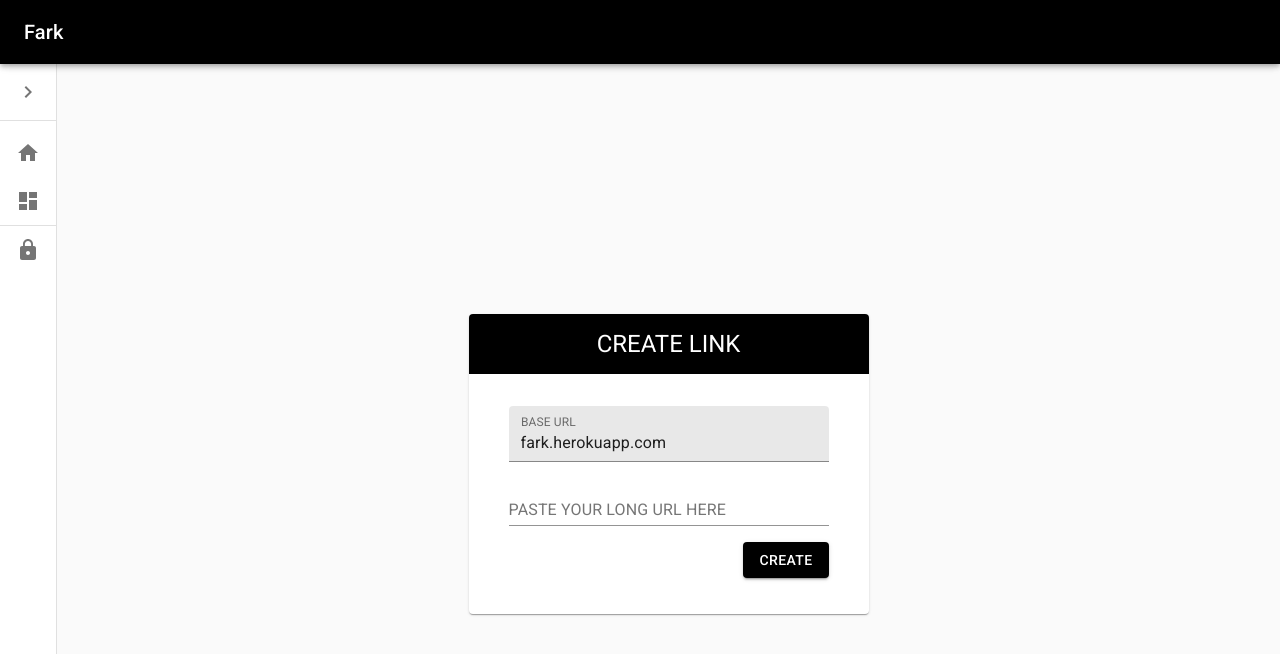
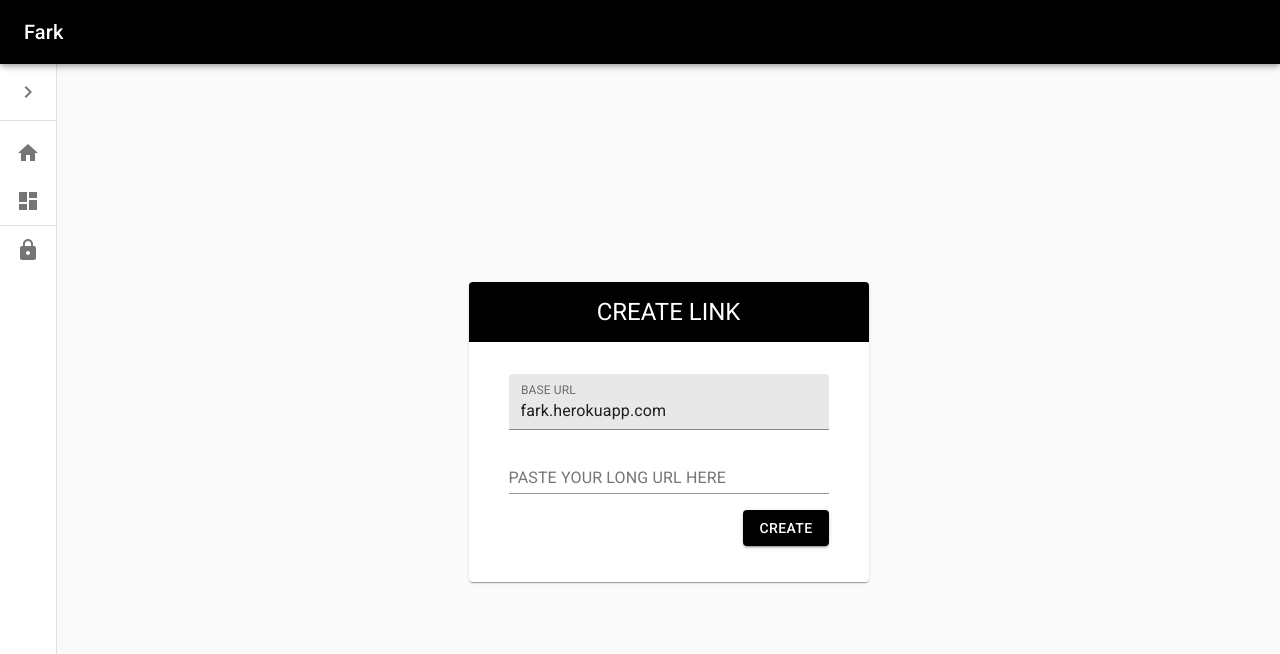
Before and after one commit to n00b-coder9/FARK, a React (Create React App) app in the folder client/: page / in a window 1280 px wide. Shown: the top 654 px of the page. Built offline with nearby package versions, Linux system fonts and the light colour scheme.

Commit message:
fix: App-wide vertical scroll

```diff
--- a/client/src/App.js
+++ b/client/src/App.js
@@ -27,7 +27,9 @@ const useStyles = makeStyles((theme) => ({
     ...theme.mixins.toolbar,
   },
   content: {
-    flexGrow: 1,
+    display: 'flex',
+    flex: '1 0 auto',
+    flexDirection: 'column',
     padding: theme.spacing(3),
   },
 }));
```
